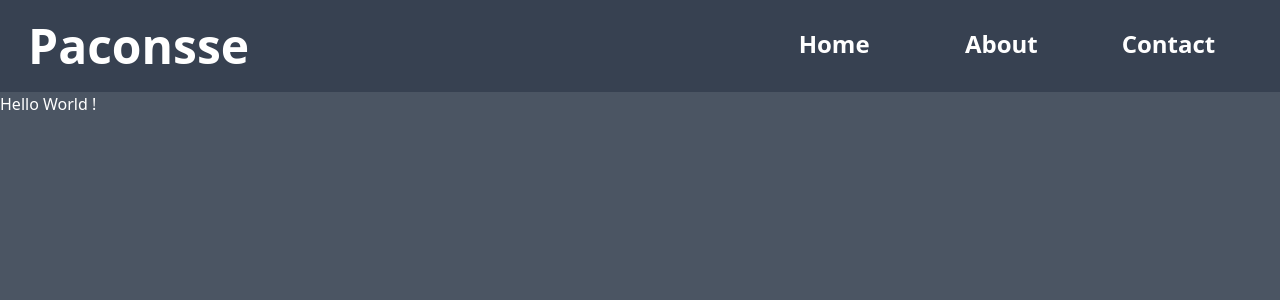
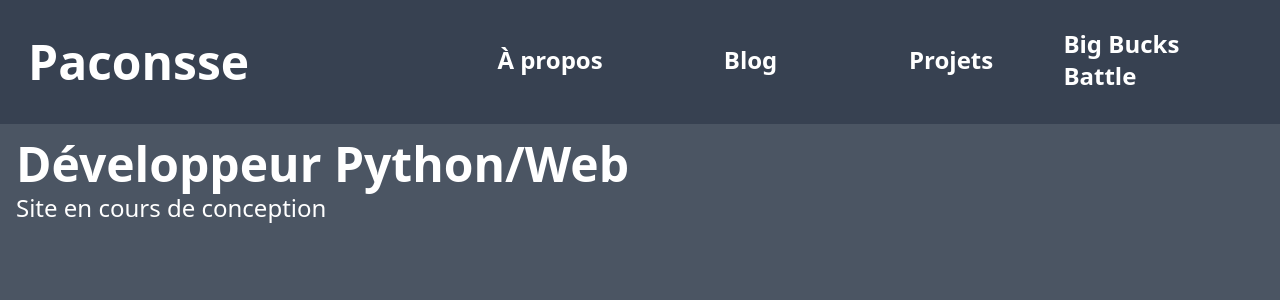
Before and after one commit to HerbeMalveillante/paconsse, a Flask app: page / in a window 1280 px wide. Shown: the top 300 px of the page. Run offline with Flask 2, Linux system fonts and the light colour scheme; some libraries are stand-ins or nearby versions.

Commit message:
adding different pages

```diff
--- a/config.py
+++ b/config.py
@@ -1,2 +1,8 @@
+import os
+from dotenv import load_dotenv
+
+load_dotenv()
+
 class Config(object):
     VERSION = '0.0.1'
+    SECRET_KEY = os.environ.get('SECRET_KEY') or 'you-will-never-guess'
--- a/paconsse/__init__.py
+++ b/paconsse/__init__.py
@@ -21,5 +21,7 @@ def create_app(config):
 
     from paconsse.default import bp as default_bp
     app.register_blueprint(default_bp)
+    from paconsse.blog import bp as blog_bp
+    app.register_blueprint(blog_bp, url_prefix="/blog")
 
     return app
--- /dev/null
+++ b/paconsse/blog/__init__.py
@@ -0,0 +1,5 @@
+from flask import Blueprint, render_template, current_app
+
+bp = Blueprint("blog", __name__, template_folder="../default/templates")
+
+from paconsse.blog import blog # On importe les pages du site
--- /dev/null
+++ b/paconsse/blog/blog.py
@@ -0,0 +1,6 @@
+from paconsse.blog import bp
+from flask import render_template, current_app
+
+@bp.route("/")
+def index():
+    return render_template("blog.html", title="Accueil")
--- a/paconsse/default/__init__.py
+++ b/paconsse/default/__init__.py
@@ -2,4 +2,4 @@ from flask import Blueprint, render_template, current_app
 
 bp = Blueprint("default", __name__, template_folder="templates")
 
-from paconsse.default import homepage # On importe la page d'accueil
+from paconsse.default import homepage, about, portfolio # On importe les pages du site
--- /dev/null
+++ b/paconsse/default/about.py
@@ -0,0 +1,6 @@
+from paconsse.default import bp
+from flask import render_template, current_app
+
+@bp.route("/about")
+def about():
+    return render_template("about.html", title="À Propos")
--- /dev/null
+++ b/paconsse/default/portfolio.py
@@ -0,0 +1,6 @@
+from paconsse.default import bp
+from flask import render_template, current_app
+
+@bp.route("/book")
+def book():
+    return render_template("portfolio.html", title="Book")
--- a/paconsse/default/templates/components.html
+++ b/paconsse/default/templates/components.html
@@ -1,20 +1,25 @@
 {% macro navBar(currentPage) -%}
 
 <div class="bg-gray-700 flex items-center justify-between px-7">
-	<span class="text-5xl font-bold w-auto hover:scale-110 cursor-pointer transition-all ease-in-out">Paconsse</span>
+	<a
+		href="{{url_for('default.index')}}"
+		class="text-5xl font-bold w-auto hover:scale-110 cursor-pointer transition-all ease-in-out"
+	>
+		Paconsse
+	</a>
 	<div class="text-2xl flex items-center justify-end w-full">
-		<div class="flex items-center justify-around w-1/2">
-			{{ link("Home", "https://google.com") }} {{ link("About", "https://github.com") }} {{ link("Contact",
-			"https://twitter.com") }}
+		<div class="flex items-center justify-around w-4/5">
+			{{ link("À propos", url_for('default.about')) }} {{ link("Blog", url_for('blog.index')) }} {{
+			link("Projets", url_for('default.book')) }} {{ link("Big Bucks Battle", "https://example.com") }}
 		</div>
 	</div>
 </div>
 {%- endmacro %} {% macro link(text, link) -%}
 <a
 	href="{{link}}"
-	class="flex flex-col items-center justify-center hover:bg-gray-800 transition-all duration-300 cursor-pointer group w-full h-full py-7"
+	class="flex flex-col items-center justify-center hover:bg-gray-800 transition-all duration-300 cursor-pointer group w-full h-full py-7 px-3"
 >
-	<div>
+	<div class="group-hover:scale-125 transition-all duration-300 ease-in-out delay-150">
 		<span class="text-2xl font-bold">{{ text }}</span>
 		<div class="bg-white h-1 w-0 group-hover:w-full transition-all ease-in-out"></div>
 	</div>
--- a/paconsse/default/templates/index.html
+++ b/paconsse/default/templates/index.html
@@ -1,7 +1,8 @@
 {% extends "base.html" %} {% block content %}
-<!-- prettier-ignore -->
 
-Hello World !
+<div class="flex flex-col m-4 gap-1">
+	<h1 class="text-5xl font-bold">Développeur Python/Web</h1>
+	<p class="text-2xl">Site en cours de conception</p>
+</div>
 
-<!-- prettier-ignore -->
 {%endblock %}
```
Also changed, not shown: DOCUMENTATION.md (+1 -0 lines), paconsse/default/templates/about.html (added, +7 -0 lines), paconsse/default/templates/blog.html (added, +7 -0 lines), paconsse/default/templates/portfolio.html (added, +7 -0 lines).
